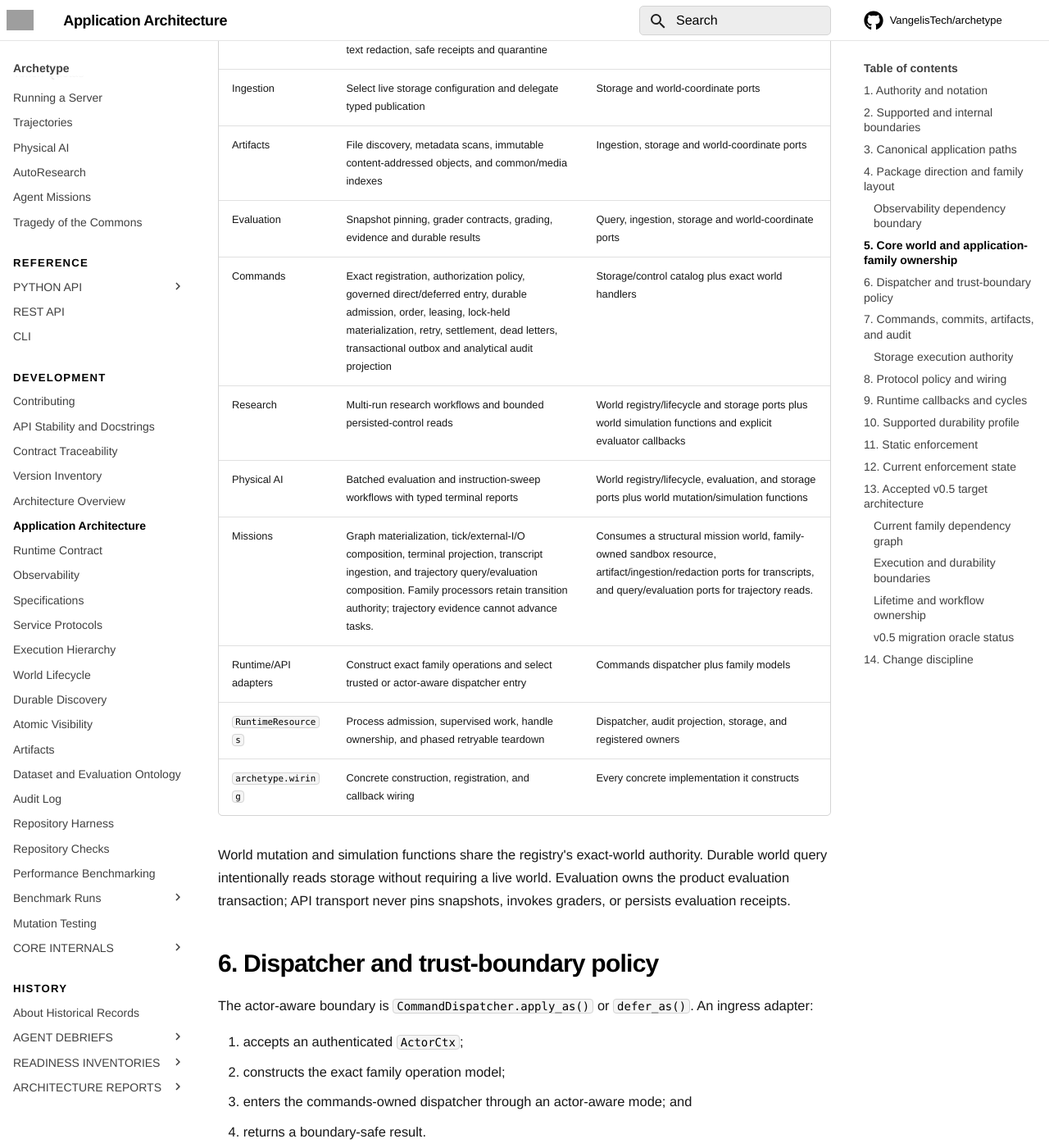
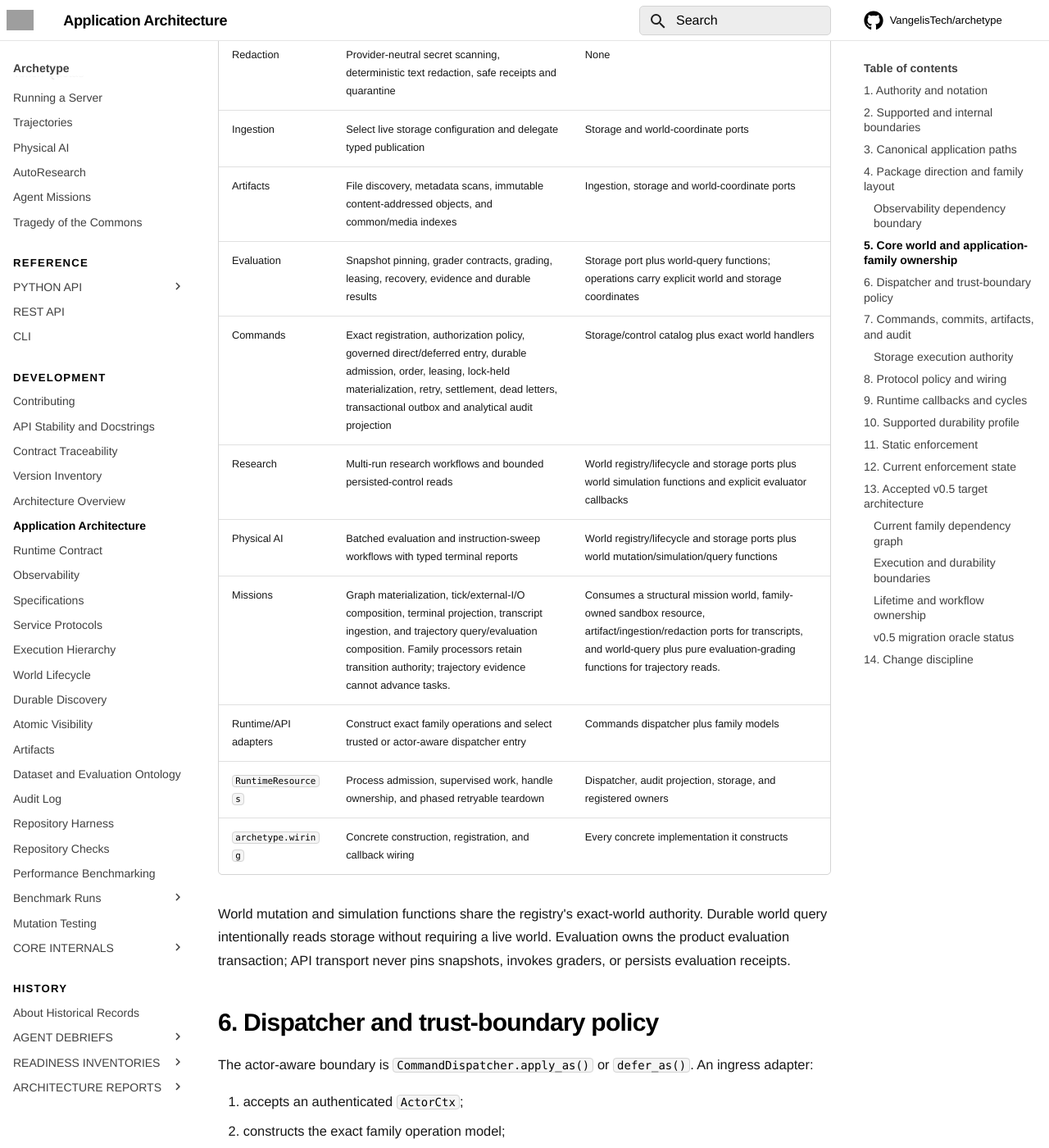
Before and after one commit to VangelisTech/archetype, an MkDocs documentation site: the page built from docs/guide/application-architecture.md, in a window 1280 px wide and 1400 px high, scrolled down 7434 px. Shown: the whole window at 82% size. Built offline with MkDocs 1.6.1 and Material for MkDocs 9.7.7, drawn with Linux system fonts in a browser that asks for light colours; comment, search, counter and statistics services are not loaded; some of the changed text lies outside the part shown; grey boxes are pictures that could not be loaded.

Commit message:
docs(evaluation): align workflow authority (#650)
Signed-off-by: Everett Kleven <ekleven@vangelis.tech>

```diff
--- a/docs/guide/application-architecture.md
+++ b/docs/guide/application-architecture.md
@@ -183,10 +183,12 @@
 ledger Components and the pure runner decoder live in `archetype.research`,
 while `archetype.app.research` retains workflow authority. Typed trajectory
 schemas and pure transforms live under `archetype.missions.trajectories`; the
-mission trajectory service composes query and evaluation ports. Physical
+mission trajectory service composes world-query functions with the evaluation
+family's pure grader runner. Physical
 evaluation values and pure instruction optimization live under
-`archetype.physical_ai`, while `archetype.app.physical_ai` composes the world,
-mutation, simulation, evaluation, and storage ports. Claude transcript parsing
+`archetype.physical_ai`, while `archetype.app.physical_ai` composes world
+registry/lifecycle and storage ports with world mutation, simulation, and query
+functions. Claude transcript parsing
 now lives under `archetype.missions.trajectories`;
 `archetype.app.artifacts` owns its redact-before-durability workflow. The former
 production
@@ -282,11 +284,11 @@
 | Redaction | Provider-neutral secret scanning, deterministic text redaction, safe receipts and quarantine | None |
 | Ingestion | Select live storage configuration and delegate typed publication | Storage and world-coordinate ports |
 | Artifacts | File discovery, metadata scans, immutable content-addressed objects, and common/media indexes | Ingestion, storage and world-coordinate ports |
-| Evaluation | Snapshot pinning, grader contracts, grading, evidence and durable results | Query, ingestion, storage and world-coordinate ports |
+| Evaluation | Snapshot pinning, grader contracts, grading, leasing, recovery, evidence and durable results | Storage port plus world-query functions; operations carry explicit world and storage coordinates |
 | Commands | Exact registration, authorization policy, governed direct/deferred entry, durable admission, order, leasing, lock-held materialization, retry, settlement, dead letters, transactional outbox and analytical audit projection | Storage/control catalog plus exact world handlers |
 | Research | Multi-run research workflows and bounded persisted-control reads | World registry/lifecycle and storage ports plus world simulation functions and explicit evaluator callbacks |
-| Physical AI | Batched evaluation and instruction-sweep workflows with typed terminal reports | World registry/lifecycle, evaluation, and storage ports plus world mutation/simulation functions |
-| Missions | Graph materialization, tick/external-I/O composition, terminal projection, transcript ingestion, and trajectory query/evaluation composition. Family processors retain transition authority; trajectory evidence cannot advance tasks. | Consumes a structural mission world, family-owned sandbox resource, artifact/ingestion/redaction ports for transcripts, and query/evaluation ports for trajectory reads. |
+| Physical AI | Batched evaluation and instruction-sweep workflows with typed terminal reports | World registry/lifecycle and storage ports plus world mutation/simulation/query functions |
+| Missions | Graph materialization, tick/external-I/O composition, terminal projection, transcript ingestion, and trajectory query/evaluation composition. Family processors retain transition authority; trajectory evidence cannot advance tasks. | Consumes a structural mission world, family-owned sandbox resource, artifact/ingestion/redaction ports for transcripts, and world-query plus pure evaluation-grading functions for trajectory reads. |
 | Runtime/API adapters | Construct exact family operations and select trusted or actor-aware dispatcher entry | Commands dispatcher plus family models |
 | `RuntimeResources` | Process admission, supervised work, handle ownership, and phased retryable teardown | Dispatcher, audit projection, storage, and registered owners |
 | `archetype.wiring` | Concrete construction, registration, and callback wiring | Every concrete implementation it constructs |
@@ -334,7 +336,7 @@
 | Typed ingestion | `IngestionService` workflow plus `StorageService` and Iceberg | Storage resolves and stamps the durable world/run envelope, the registered schema accepts the rows, and one Iceberg append makes the selected rows visible |
 | Artifact ingestion | `ArtifactService` plus `IngestionService` | The immutable object and any media-specific rows are durable before the common `artifact_files` occurrence becomes visible |
 | Coding-agent transcript | Redaction, artifact, and typed-ingestion authorities | Raw narrative never becomes durable; the sanitized artifact is indexed before normalized rows keyed to its `artifact_id` are appended |
-| Evaluation | Evaluation workflow plus `IngestionService` | Subject and grader contract are pinned and the typed evaluation result is appended |
+| Evaluation | Family handler plus `StorageService` and its control catalog | Subject and grader contract are pinned, one key-conditional result append is durable, and the evaluation lease is settled |
 | Audit | Transactional outbox plus projection | Authoritative event is durable; analytical Iceberg projection may lag |
 
 The store/updater owns physical tick append and flush. `StorageService` owns
@@ -555,11 +557,12 @@
 `ArtifactRef`, and `ArtifactStoreConfig`; `archetype.app.artifacts` retains the
 single file-ingestion workflow and object-storage authority.
 
-The evaluation relocation (#557) is complete: `EvalReceipt` lives in
-`archetype.evaluation.components`, the grading value contracts and identity
-digests live in `archetype.evaluation.contracts`, and
-`archetype.app.evaluation` retains orchestration and receipt-write authority
-while importing those domain definitions inward.
+The evaluation workflow pull-forward (#650) is complete:
+`archetype.evaluation` owns `EvalReceipt`, grading values, identity digests,
+exact operation models, snapshot views, and free handlers. Those handlers pin,
+grade, lease, recover, and append through explicit `iStorageService`
+coordinates. There is no application evaluation facade, ingestion fallback, or
+live-world-registry dependency.
 
 The research, trajectory, physical-AI, physical-workflow, ontology, HTN, and
 transcript stages have landed. Physical workflows are reachable through exact
```
Also changed, not shown: other parts of docs/guide/application-architecture.md (+1 -1 lines), AGENTS.md (+2 -2 lines).
